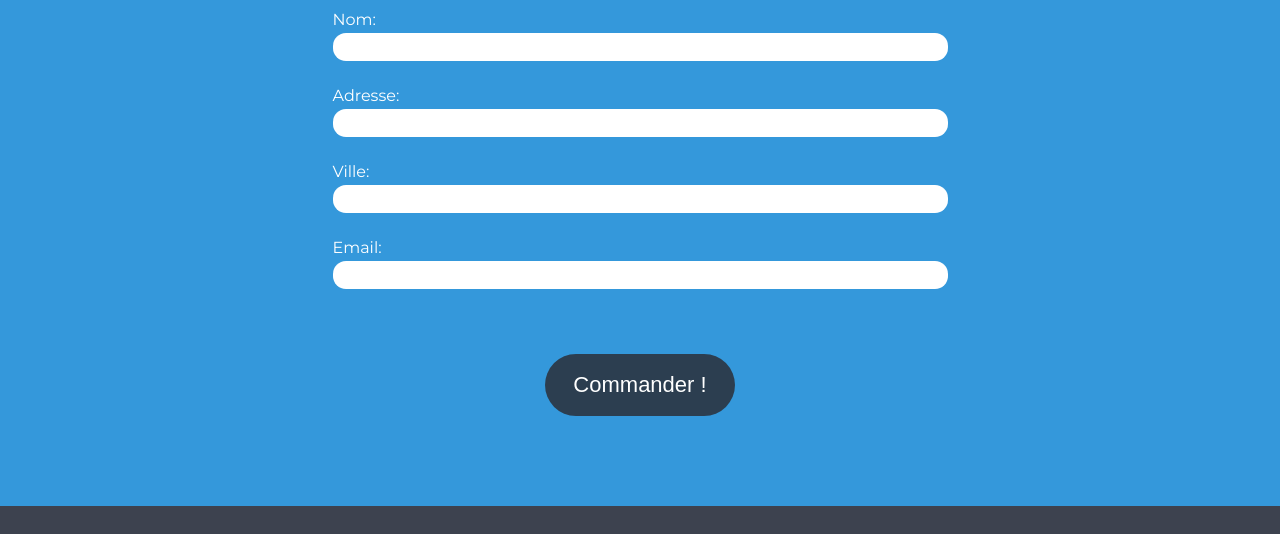
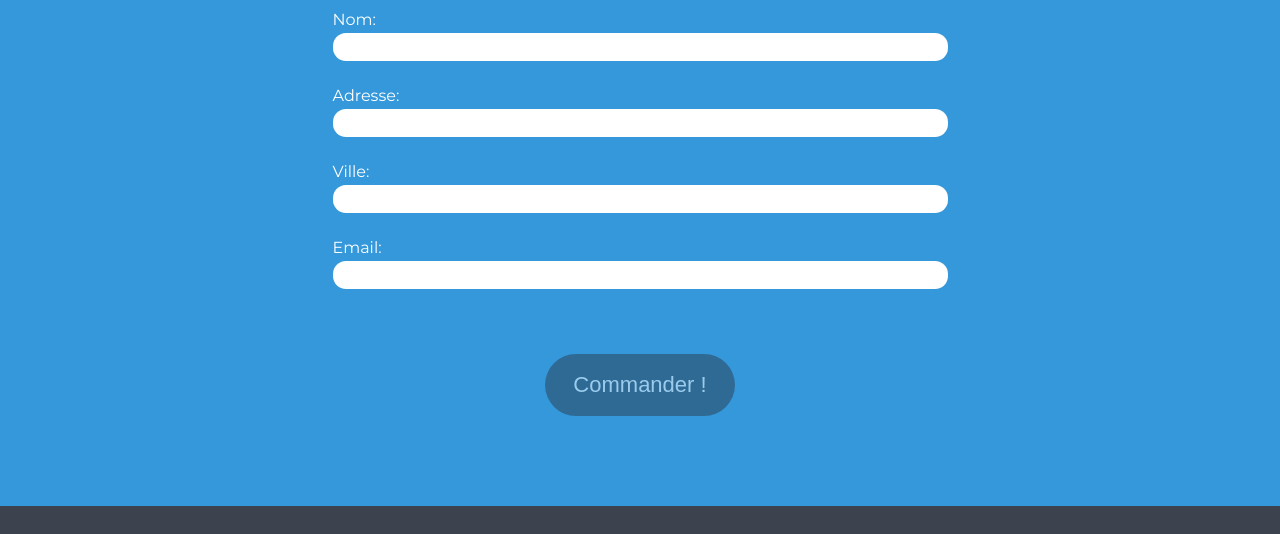
Before and after one commit to David952/kanap, a plain HTML site: page front/html/cart.html in a window 1280 px wide. Shown: the part 1247-1781 px from the top of the page. Drawn offline with Linux system fonts and the light colour scheme.

Commit message:
Ajout de CSS sur "cart"

```diff
--- a/front/css/cart.css
+++ b/front/css/cart.css
@@ -136,6 +136,15 @@ h2 {
 	box-shadow: rgb(42 18 206 / 90%) 0 0 22px 6px;
 }
 
+input[type="submit"]:disabled {
+	opacity: 0.5;
+	cursor: default;
+}
+
+input[type="submit"]:disabled:hover {
+	box-shadow: none;
+}
+
 
 
 /***************/
```
